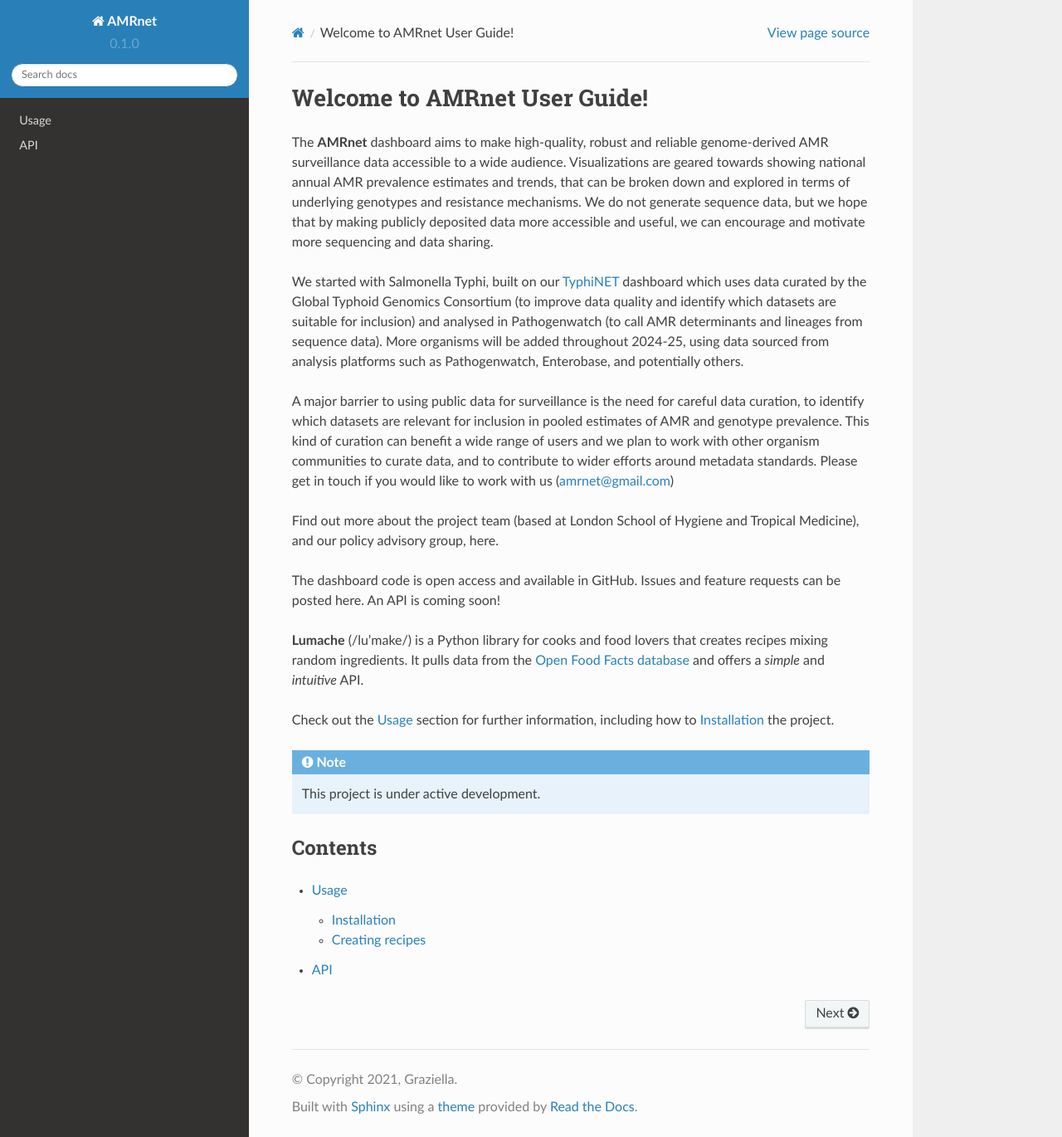
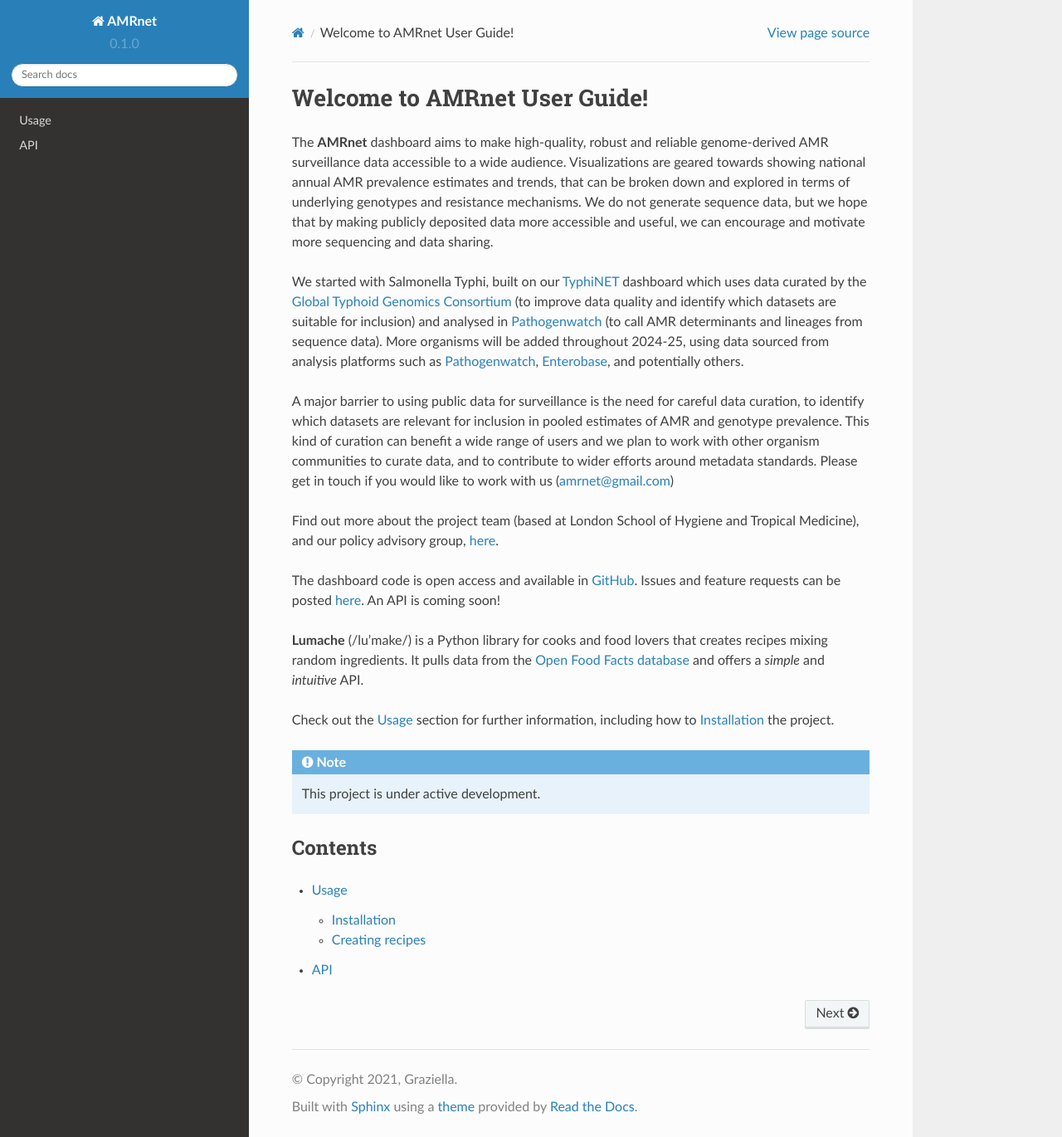
Before and after one commit to amrnet/User-Guide_, a Sphinx documentation site: the page built from docs/source/index.rst, in a window 1280 px wide and 1370 px high. Shown: the whole window at 83% size. Built offline with Sphinx 7.4.7 and the Read the Docs theme 2.0.0, drawn with Linux system fonts in a browser that asks for light colours; part of the change alters nothing that is shown.

```diff
--- a/docs/source/index.rst
+++ b/docs/source/index.rst
@@ -2,14 +2,14 @@ Welcome to AMRnet User Guide!
 ===================================
 The **AMRnet** dashboard aims to make high-quality, robust and reliable genome-derived AMR surveillance data accessible to a wide audience. Visualizations are geared towards showing national annual AMR prevalence estimates and trends, that can be broken down and explored in terms of underlying genotypes and resistance mechanisms. We do not generate sequence data, but we hope that by making publicly deposited data more accessible and useful, we can encourage and motivate more sequencing and data sharing.
 
-We started with Salmonella Typhi, built on our `TyphiNET <https://www.typhi.net>`_ dashboard which uses data curated by the Global Typhoid Genomics Consortium (to improve data quality and identify which datasets are suitable for inclusion) and analysed in Pathogenwatch (to call AMR determinants and lineages from sequence data). More organisms will be added throughout 2024-25, using data sourced from analysis platforms such as Pathogenwatch, Enterobase, and potentially others.
+We started with Salmonella Typhi, built on our `TyphiNET <https://www.typhi.net>`_ dashboard which uses data curated by the `Global Typhoid Genomics Consortium <http://typhoidgenomics.org>`_ (to improve data quality and identify which datasets are suitable for inclusion) and analysed in `Pathogenwatch <http://pathogen.watch>`_ (to call AMR determinants and lineages from sequence data). More organisms will be added throughout 2024-25, using data sourced from analysis platforms such as `Pathogenwatch <http://pathogen.watch>`_, `Enterobase <https://enterobase.warwick.ac.uk/>`_, and potentially others.
 
-A major barrier to using public data for surveillance is the need for careful data curation, to identify which datasets are relevant for inclusion in pooled estimates of AMR and genotype prevalence. This kind of curation can benefit a wide range of users and we plan to work with other organism communities to curate data, and to contribute to wider efforts around metadata standards. Please get in touch if you would like to work with us (amrnet@gmail.com)
+A major barrier to using public data for surveillance is the need for careful data curation, to identify which datasets are relevant for inclusion in pooled estimates of AMR and genotype prevalence. This kind of curation can benefit a wide range of users and we plan to work with other organism communities to curate data, and to contribute to wider efforts around metadata standards. Please get in touch if you would like to work with us (`amrnet@gmail.com <amrnet@gmail.com>`_)
 
-Find out more about the project team (based at London School of Hygiene and Tropical Medicine), and our policy advisory group, here.
+Find out more about the project team (based at London School of Hygiene and Tropical Medicine), and our policy advisory group, `here <https://www.lshtm.ac.uk/amrnet>`_.
 
 
-The dashboard code is open access and available in GitHub. Issues and feature requests can be posted here. An API is coming soon!
+The dashboard code is open access and available in `GitHub <https://github.com/amrnet/amrnet>`_. Issues and feature requests can be posted `here <https://github.com/amrnet/amrnet/issues>`_. An API is coming soon!
 
 
 **Lumache** (/lu'make/) is a Python library for cooks and food lovers
```
